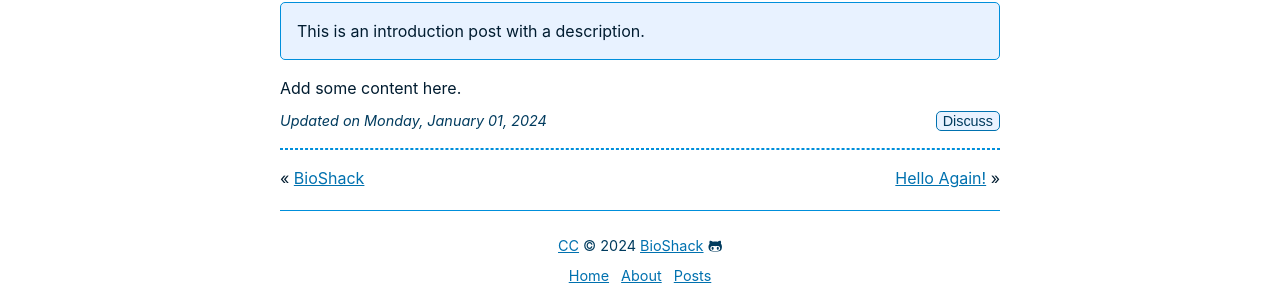
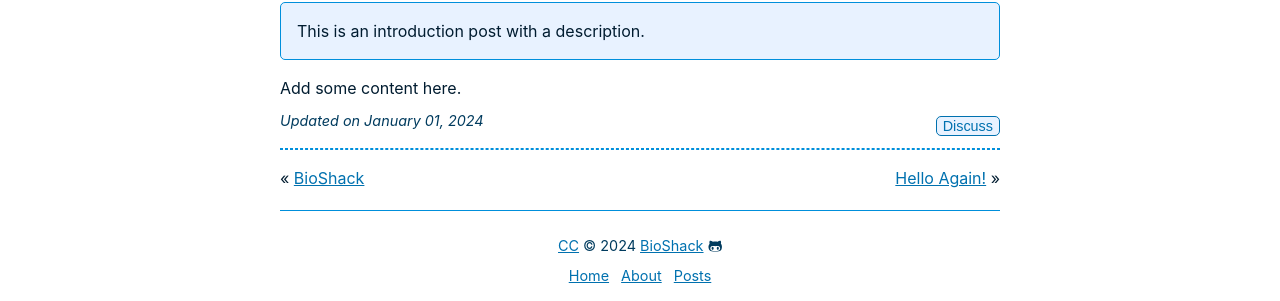
Before and after one commit to megdna/pond, a Jekyll site: the page built from _posts/2024-01-01-hello-world.md, in a window 1280 px wide. Shown: the part 245-546 px from the top of the page. Built offline with Jekyll 4.4.1, drawn with Linux system fonts in a browser that asks for light colours.

Commit message:
Update theme

```diff
--- a/_layouts/post.html
+++ b/_layouts/post.html
@@ -5,6 +5,6 @@
 {% if page.description %}<div class="notice">{{ page.description }}</div>{% endif %}
 {% if page.show %}<figure><img alt="{{ page.alt }}" src="{{ page.image | prepend: site.baseurl | prepend: site.url }}"><figcaption>{{ page.caption }}</figcaption></figure>{% endif %}
 {{ content }}
-{% if page.date %}<cite>Updated on {{page.date | date: "%A, %B %d, %Y"}}</cite><div class="next"><button>Discuss</button></div><hr>{% endif %}
+{% if page.date %}<cite>Updated on {{page.date | date: "%B %d, %Y"}}</cite><div class="next"><button><a href="https://github.com/{{ site.github }}" target="_blank">Discuss</a></button></div><hr>{% endif %}
 {% if page.previous.url %}&laquo; <a href="{{ page.previous.url | prepend: site.baseurl | prepend: site.url }}">{{ page.previous.title }}</a>{% endif %}
 {% if page.next.url %}<div class="next"><a href="{{ page.next.url | prepend: site.baseurl | prepend: site.url }}">{{ page.next.title }}</a> &raquo;</div>{% endif %}
--- a/style.css
+++ b/style.css
@@ -191,6 +191,7 @@
   background-color: var(--bg-box);
   border: 1px solid var(--link);
   border-radius: 5px;
+  margin: 0.5rem 0;
 }
 button:hover {
   background-color: var(--shadow);
```
